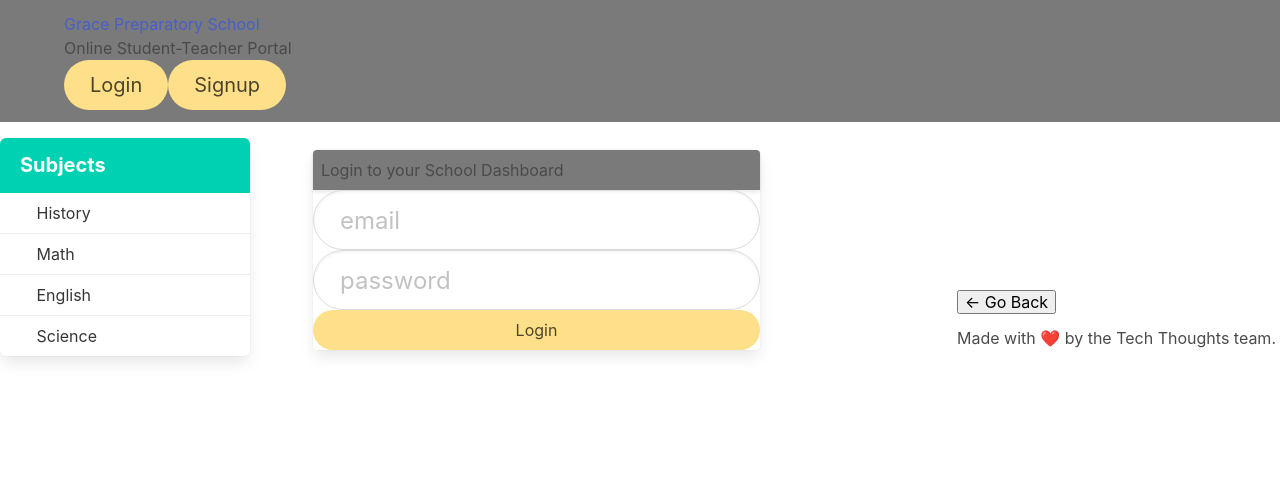
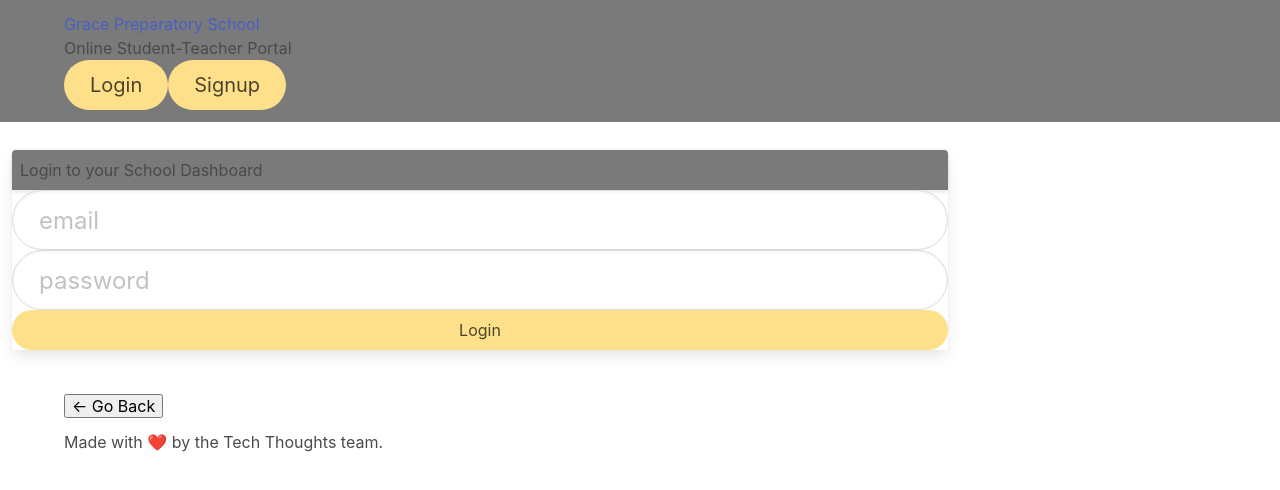
Before and after one commit to salvarenga74/StudentPortal, a React (Create React App) app in the folder client/: page /login in a window 1280 px wide. Shown: the top 490 px of the page. Built offline with nearby package versions, Linux system fonts and the light colour scheme.

Commit message:
merging changes

```diff
--- a/client/src/App.js
+++ b/client/src/App.js
@@ -47,13 +47,20 @@ function App() {
     <ApolloProvider client={client}>
       <Router>
           <Header />
-        <div className="columns">
-          <div className="column">
-          <SideBar />
-          </div>
-          <div className="column is-6">
+
+
+
             <Route exact path="/">
-              <Home />
+            <div className="columns">
+              <div className="column is-one-third">
+                <div className="container is-pulled-right">
+                  <SideBar/>
+                </div>
+              </div>
+              <div className="column">
+                <Home />
+              </div>
+            </div>
             </Route>
             <Route exact path="/login">
               <Login />
@@ -61,18 +68,10 @@ function App() {
             <Route exact path="/signup">
               <Signup />
             </Route>
-            <Route exact path="/me">
-              <Profile />
-            </Route>
-            <Route exact path="/profiles/:username">
-              <Profile />
-            </Route>
             <Route exact path="/thoughts/:thoughtId">
               <SingleThought />
             </Route>
-          </div>
           <Footer />
-        </div>
       </Router>
     </ApolloProvider>
   );
--- a/client/src/components/SideBar/index.js
+++ b/client/src/components/SideBar/index.js
@@ -5,7 +5,7 @@ import { Link } from 'react-router-dom';
 const SideBar = () => {
     return (
 
-        <div className="panel is-primary" style={{maxWidth:250}}>
+        <div className="panel is-warning" style={{maxWidth:250}}>
             <p className="panel-heading">
                 Subjects
             </p>
--- a/client/src/components/ThoughtList/index.js
+++ b/client/src/components/ThoughtList/index.js
@@ -17,7 +17,7 @@ const ThoughtList = ({
       {thoughts &&
         thoughts.map((thought) => (
           <div key={thought._id} className="card mb-3">
-            <h4 className="card-header bg-primary text-light p-2 m-0">
+            <h4 className="card-header has-background-warning text-light p-2 m-0">
               {showUsername ? (
                 <Link
                   className="text-light"
```
Also changed, not shown: client/src/style.css (line endings or trailing spaces).
